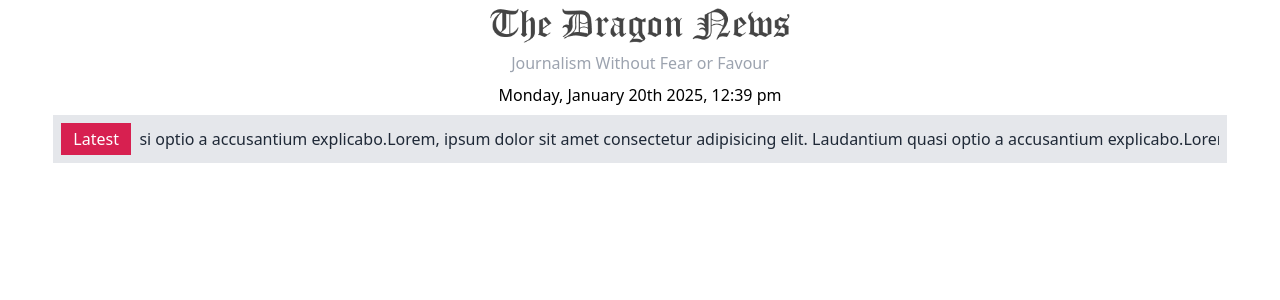
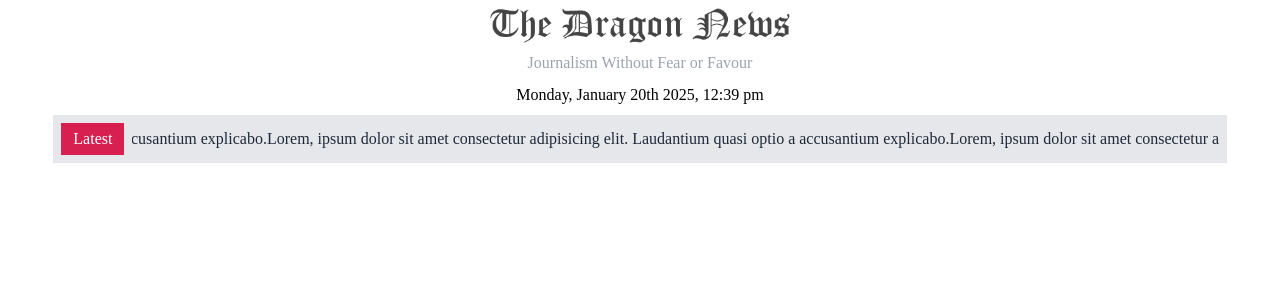
Before and after one commit to MirazZim/Dragon-News, a React (Vite) app: page / in a window 1280 px wide. Shown: the top 300 px of the page. Built offline with nearby package versions, Linux system fonts and the light colour scheme.

Commit message:
Applied google fonts

```diff
--- a/src/index.css
+++ b/src/index.css
@@ -2,6 +2,9 @@
 @tailwind components;
 @tailwind utilities;
 
+@import url('https://fonts.googleapis.com/css2?family=Playfair+Display:ital,wght@0,400..900;1,400..900&family=Poppins:ital,wght@0,100;0,200;0,300;0,400;0,500;0,600;0,700;0,800;0,900;1,100;1,200;1,300;1,400;1,500;1,600;1,700;1,800;1,900&display=swap');
+
 body {
   background-color: white;
+  font-family: "Playfair Display", serif;
 }
```
